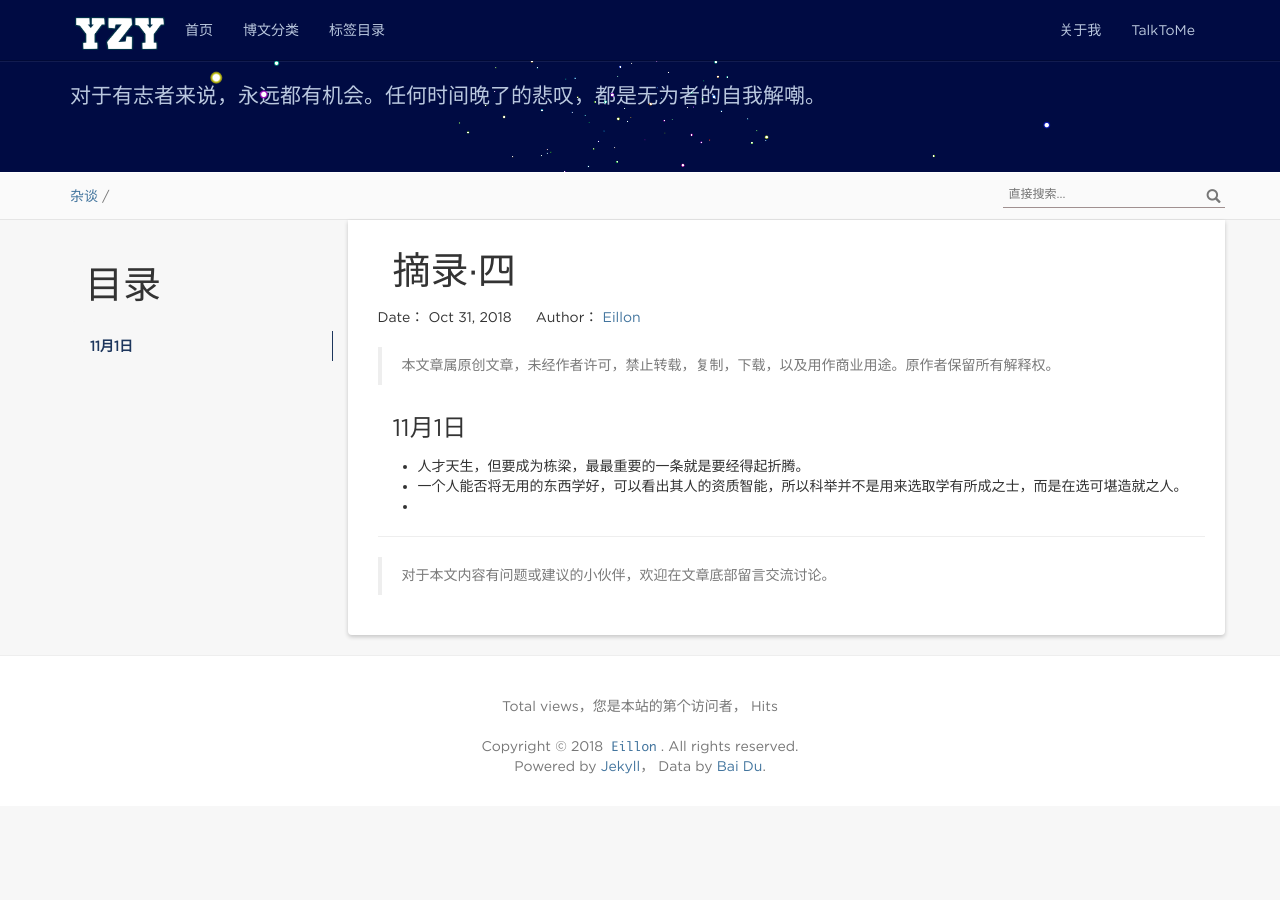
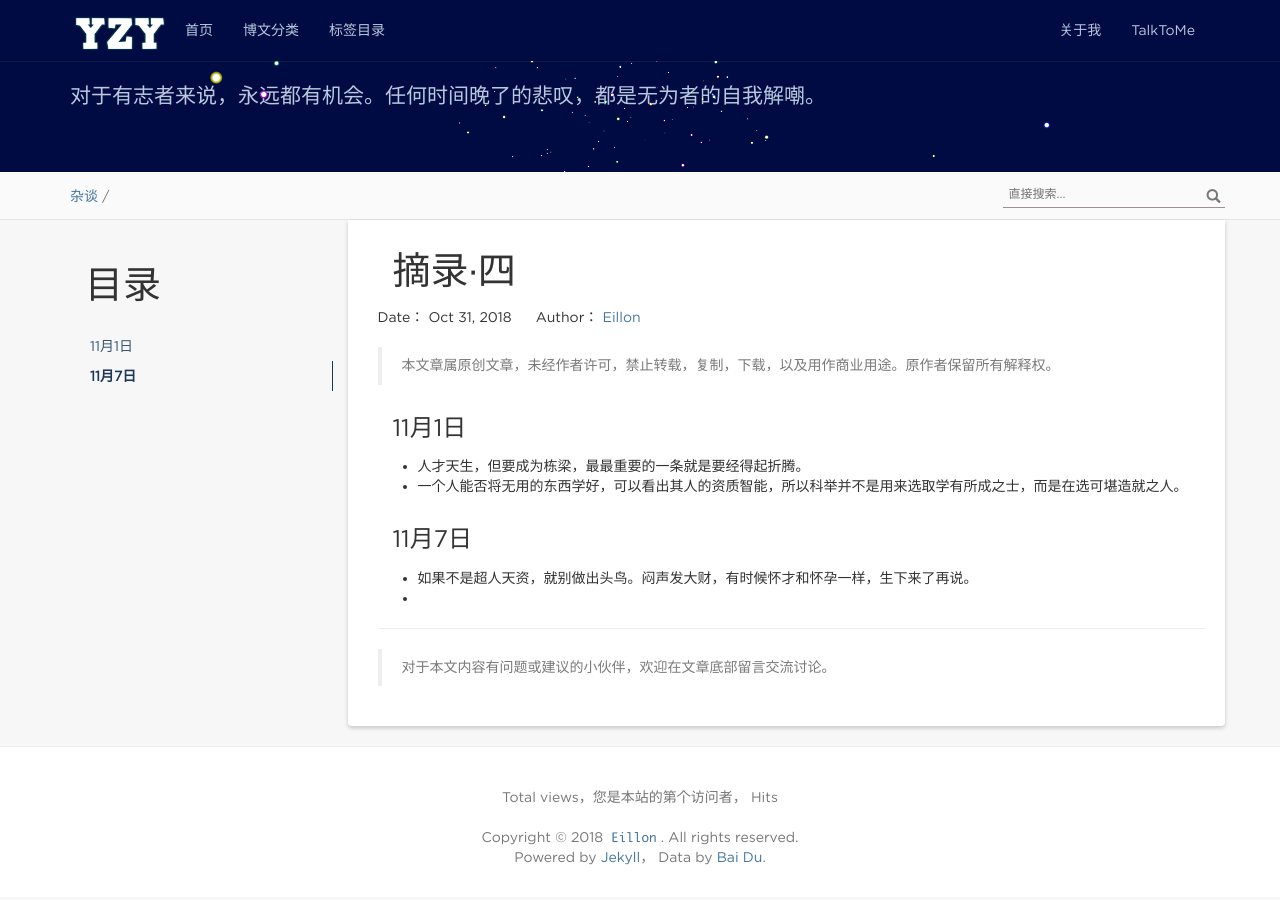
Before and after one commit to eillon/eillon.github.io, a Jekyll site: the page built from _posts/2018-11-1-摘录四.md, in a window 1280 px wide. Built offline with Jekyll 4.4.1, drawn with Linux system fonts in a browser that asks for light colours; nearby versions of some CDN libraries; comment, search, counter and statistics services are not loaded.

Commit message:
add posts

```diff
--- a/_posts/2018-11-1-摘录四.md
+++ b/_posts/2018-11-1-摘录四.md
@@ -12,4 +12,7 @@ tags: [摘录, 持续更新]
 ### 11月1日
 * 人才天生，但要成为栋梁，最最重要的一条就是要经得起折腾。
 * 一个人能否将无用的东西学好，可以看出其人的资质智能，所以科举并不是用来选取学有所成之士，而是在选可堪造就之人。
+
+### 11月7日
+* 如果不是超人天资，就别做出头鸟。闷声发大财，有时候怀才和怀孕一样，生下来了再说。
 *
```
